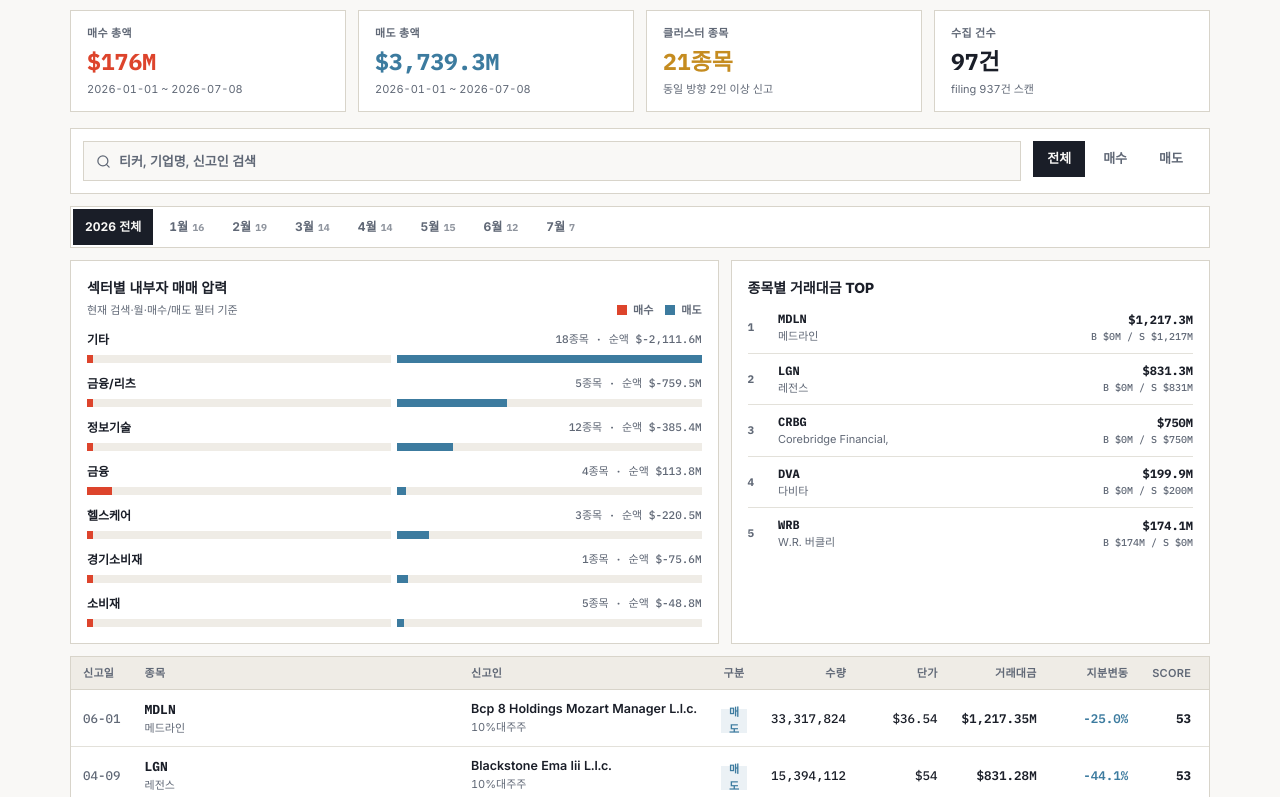
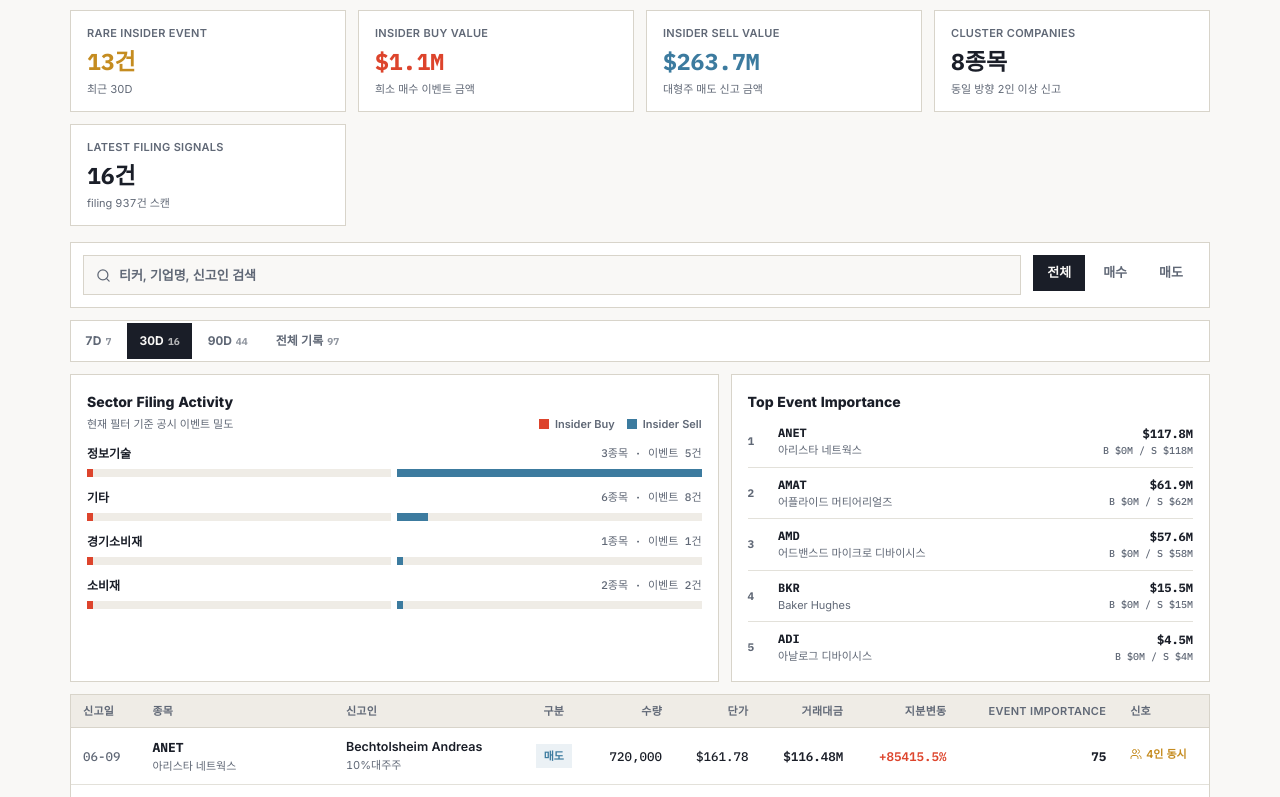
Before and after one commit to bemorebb66-stack/bmo-antman, a React (Vite) app in the folder site/: page / in a window 1280 px wide. Shown: the part 803-1600 px from the top of the page. Built offline with nearby package versions, Linux system fonts and the light colour scheme.

Commit message:
Reframe dashboard as SEC event radar

```diff
--- a/site/src/App.tsx
+++ b/site/src/App.tsx
@@ -23,7 +23,7 @@
 type Tab = "insider" | "lockup";
 type Theme = "light" | "dark";
 type TxFilter = "전체" | "매수" | "매도";
-type MonthFilter = "전체" | "01" | "02" | "03" | "04" | "05" | "06" | "07";
+type PeriodFilter = "7D" | "30D" | "90D" | "전체";
 
 const fmtUSD = (n: number, digits = 0) =>
   "$" + n.toLocaleString("en-US", { maximumFractionDigits: digits });
@@ -281,10 +281,12 @@
 };
 const normalizeTx = (txType: string): TxFilter | string =>
   txType.includes("매수") ? "매수" : txType.includes("매도") ? "매도" : txType;
-const tradeMonth = (trade: Pick<InsiderTrade, "filedDate">) => trade.filedDate.slice(5, 7) as MonthFilter;
-const signalScore = (trade: Pick<NormalizedTrade, "value" | "role" | "clusterCount" | "ownChangePct" | "txType">) => {
+const daysBetween = (to: string, from: string) =>
+  Math.floor((new Date(to).getTime() - new Date(from).getTime()) / 86_400_000);
+
+const eventImportanceScore = (trade: Pick<NormalizedTrade, "value" | "role" | "clusterCount" | "ownChangePct" | "txType">) => {
   const tx = normalizeTx(trade.txType);
-  let score = tx === "매수" ? 45 : 25;
+  let score = tx === "매수" ? 45 : 32;
   if (/CEO|CFO|COO/i.test(trade.role)) score += 12;
   if (trade.clusterCount >= 2) score += 15;
   if (trade.value >= 10_000_000) score += 18;
@@ -379,12 +381,16 @@
 
 function marketSnapshot(trades: InsiderTrade[], lockups: LockupEvent[]) {
   const normalized = trades.map((trade) => ({ ...trade, txType: normalizeTx(trade.txType) }));
-  const today = normalized[0]?.filedDate ?? "";
-  const todayRows = today ? normalized.filter((trade) => trade.filedDate === today) : normalized.slice(0, 0);
-  const buyRows = normalized.filter((trade) => trade.txType === "매수");
-  const sellRows = normalized.filter((trade) => trade.txType === "매도");
+  const latestFiling = [...normalized].sort((a, b) => b.filedDate.localeCompare(a.filedDate))[0]?.filedDate ?? "";
+  const rows7d = latestFiling
+    ? normalized.filter((trade) => daysBetween(latestFiling, trade.filedDate) <= 7)
+    : normalized;
+  const rows30d = latestFiling
+    ? normalized.filter((trade) => daysBetween(latestFiling, trade.filedDate) <= 30)
+    : normalized;
+  const rareInsider = rows30d.filter((trade) => trade.txType === "매수" || trade.clusterCount >= 2);
   const sectorCount = new Map<string, number>();
-  for (const trade of normalized) {
+  for (const trade of rows30d) {
     const sector = inferSector(trade.ticker, trade.company, trade.sector);
     sectorCount.set(sector, (sectorCount.get(sector) ?? 0) + 1);
   }
@@ -398,10 +404,10 @@
     .slice(0, 4);
 
   return {
-    today,
-    todayCount: todayRows.length,
-    buyCount: buyRows.length,
-    sellCount: sellRows.length,
+    latestFiling,
+    rows7d,
+    rows30d,
+    rareInsider,
     lockupSoon: lockups.filter((event) => dDay(event.lockupDate) <= 30 && dDay(event.lockupDate) >= 0).length,
     topSector: topSector ? `${topSector[0]} ${topSector[1]}건` : "-",
     watchlist,
@@ -420,13 +426,14 @@
   lockupMeta: LockupMeta | null;
 }) {
   const snapshot = useMemo(() => marketSnapshot(trades, lockups), [trades, lockups]);
-  const items = [
-    { label: "최근 공시", value: `${snapshot.todayCount || trades.length}건`, sub: snapshot.today || "SEC EDGAR" },
-    { label: "Insider Buy", value: `${snapshot.buyCount}건`, sub: "Form 4 공개시장 매수", tone: "up" as const },
-    { label: "Insider Sell", value: `${snapshot.sellCount}건`, sub: "Form 4 공개시장 매도", tone: "down" as const },
-    { label: "30일 락업", value: `${snapshot.lockupSoon}건`, sub: "IPO 공급 이벤트", tone: "warn" as const },
-    { label: "Top Sector", value: snapshot.topSector, sub: "공시 발생 집중도" },
-    { label: "Last Update", value: formatUpdateTime(meta, lockupMeta), sub: "장마감 후 자동 갱신" },
+  const trackedCompanies = new Set(trades.map((trade) => trade.ticker)).size;
+  const items: Array<{ label: string; value: string; sub: string; tone?: "up" | "down" | "warn" }> = [
+    { label: "Tracked Companies", value: `${trackedCompanies}종목`, sub: "S&P500 · NASDAQ100 중심" },
+    { label: "Latest Filing", value: snapshot.latestFiling ? snapshot.latestFiling.slice(5) : "-", sub: "최근 감지된 Form 4" },
+    { label: "7D Event Count", value: `${snapshot.rows7d.length}건`, sub: "최근 7일 기준" },
+    { label: "Rare Insider Activity", value: `${snapshot.rareInsider.length}건`, sub: "30일 내부자 매수·클러스터", tone: "warn" as const },
+    { label: "Event Density", value: snapshot.topSector, sub: "30일 섹터 공시 밀도" },
+    { label: "Coverage", value: "Mega/Large", sub: `업데이트 ${formatUpdateTime(meta, lockupMeta)}` },
   ];
 
   return (
@@ -451,13 +458,13 @@
 function SignalGuide() {
   const signals = [
     {
-      label: "Insider Buy",
-      desc: "임원·이사·10% 주주의 공개시장 매수입니다. 금액, 직책, 반복 여부가 중요합니다.",
+      label: "Rare Insider",
+      desc: "대형주 내부자 거래는 상대적으로 드뭅니다. 매수, 임원 참여, 반복 신고를 희소 이벤트로 봅니다.",
       live: true,
     },
     {
       label: "Form 4",
-      desc: "미국 내부자 거래 신고서입니다. 매수(P), 매도(S)를 분리해서 봅니다.",
+      desc: "현재 실데이터의 핵심 공시입니다. 공개시장 매수(P), 매도(S)를 분리해서 추적합니다.",
       live: true,
     },
     {
@@ -467,7 +474,7 @@
     },
     {
       label: "8-K / S-1 / 13F",
-      desc: "주요 이벤트·증권신고·기관 보유 변화 신호입니다. 다음 데이터 확장 후보입니다.",
+      desc: "주요 이벤트·증권신고·기관 보유 변화 신호입니다. 대형주 이벤트 레이더의 다음 확장 후보입니다.",
       live: false,
     },
   ];
@@ -504,7 +511,7 @@
   return (
     <section className="border border-border bg-card p-4">
       <div className="mb-3 flex items-center justify-between">
-        <h3 className="text-[14px] font-extrabold">Latest SEC Feed</h3>
+        <h3 className="text-[14px] font-extrabold">Latest Filing Signals</h3>
         <span className="num text-[11px] text-muted-foreground">Form 4</span>
       </div>
       <div className="grid gap-2">
@@ -532,7 +539,7 @@
 }
 
 function UsageStrip() {
-  const steps = ["최근 공시 확인", "반복 등장 종목 체크", "거래대금·지분변동 확인", "투자 아이디어 후보화"];
+  const steps = ["최근 감지 신호 확인", "희소 내부자 이벤트 체크", "섹터 공시 밀도 비교", "투자 아이디어 후보화"];
   return (
     <section className="grid gap-2 border border-border bg-card p-3 md:grid-cols-4">
       {steps.map((step, index) => (
@@ -604,15 +611,15 @@
       <section className="border border-border bg-card p-4">
         <div className="mb-3 flex items-end justify-between gap-3">
           <div>
-            <h3 className="text-[14px] font-extrabold">섹터별 내부자 매매 압력</h3>
-            <p className="mt-1 text-[11px] text-muted-foreground">현재 검색·월·매수/매도 필터 기준</p>
+            <h3 className="text-[14px] font-extrabold">Sector Filing Activity</h3>
+            <p className="mt-1 text-[11px] text-muted-foreground">현재 필터 기준 공시 이벤트 밀도</p>
           </div>
           <div className="flex items-center gap-3 text-[11px] font-semibold text-muted-foreground">
             <span className="inline-flex items-center gap-1.5">
-              <i className="h-2.5 w-2.5 bg-positive" /> 매수
+              <i className="h-2.5 w-2.5 bg-positive" /> Insider Buy
             </span>
             <span className="inline-flex items-center gap-1.5">
-              <i className="h-2.5 w-2.5 bg-negative" /> 매도
+              <i className="h-2.5 w-2.5 bg-negative" /> Insider Sell
             </span>
           </div>
         </div>
@@ -622,7 +629,7 @@
               <div className="flex items-center justify-between gap-3 text-[12px]">
                 <span className="font-bold">{row.sector}</span>
                 <span className="num text-[11px] text-muted-foreground">
-                  {row.companies}종목 · 순액 {fmtUSD(row.net / 1e6, 1)}M
+                  {row.companies}종목 · 이벤트 {row.count}건
                 </span>
               </div>
               <div className="grid grid-cols-2 gap-1.5">
@@ -650,7 +657,7 @@
       </section>
 
       <section className="border border-border bg-card p-4">
-        <h3 className="text-[14px] font-extrabold">종목별 거래대금 TOP</h3>
+        <h3 className="text-[14px] font-extrabold">Top Event Importance</h3>
         <div className="mt-3 grid gap-2">
           {topCompanies.map((row, index) => (
             <div
@@ -688,26 +695,37 @@
 
 function InsiderTab({ trades, meta }: { trades: InsiderTrade[]; meta: InsiderMeta | null }) {
   const [filter, setFilter] = useState<TxFilter>("전체");
-  const [month, setMonth] = useState<MonthFilter>("전체");
+  const [period, setPeriod] = useState<PeriodFilter>("30D");
   const [query, setQuery] = useState("");
   const normalized = useMemo(
     () => trades.map((trade) => ({ ...trade, txType: normalizeTx(trade.txType) })),
     [trades]
   );
-  const monthCounts = useMemo(() => {
-    const counts: Record<string, number> = {};
+  const latestFiling = useMemo(
+    () => [...normalized].sort((a, b) => b.filedDate.localeCompare(a.filedDate))[0]?.filedDate ?? "",
+    [normalized]
+  );
+  const periodCounts = useMemo(() => {
+    const counts: Record<PeriodFilter, number> = { "7D": 0, "30D": 0, "90D": 0, "전체": normalized.length };
+    if (!latestFiling) return counts;
     for (const trade of normalized) {
-      const key = tradeMonth(trade);
-      counts[key] = (counts[key] ?? 0) + 1;
+      const age = daysBetween(latestFiling, trade.filedDate);
+      if (age <= 7) counts["7D"] += 1;
+      if (age <= 30) counts["30D"] += 1;
+      if (age <= 90) counts["90D"] += 1;
     }
     return counts;
-  }, [normalized]);
+  }, [latestFiling, normalized]);
   const rows = useMemo(
     () => {
       const q = query.trim().toLowerCase();
       return normalized
         .filter((trade) => filter === "전체" || trade.txType === filter)
-        .filter((trade) => month === "전체" || tradeMonth(trade) === month)
+        .filter((trade) => {
+          if (period === "전체" || !latestFiling) return true;
+          const maxDays = period === "7D" ? 7 : period === "30D" ? 30 : 90;
+          return daysBetween(latestFiling, trade.filedDate) <= maxDays;
+        })
         .filter((trade) => {
           if (!q) return true;
           const koName = companyName(trade.ticker, trade.company);
@@ -719,7 +737,7 @@
         })
         .sort((a, b) => b.value - a.value);
     },
-    [filter, month, normalized, query]
+    [filter, latestFiling, normalized, period, query]
   );
   const buyValue = rows
     .filter((trade) => trade.txType === "매수")
@@ -731,7 +749,7 @@
     rows.filter((trade) => trade.clusterCount >= 2).map((trade) => trade.ticker)
   ).size;
   const rangeLabel = meta?.dateRange ? `${meta.dateRange.from} ~ ${meta.dateRange.to}` : "2026년 누적";
-  const subLabel = month === "전체" ? rangeLabel : `2026년 ${Number(month)}월`;
+  const subLabel = period === "전체" ? rangeLabel : `최근 ${period}`;
 
   return (
     <div>
@@ -743,13 +761,14 @@
       </div>
 
       <div className="grid grid-cols-2 gap-3 md:grid-cols-4">
-        <Stat label="매수 총액" value={fmtUSD(buyValue / 1e6, 1) + "M"} sub={subLabel} tone="up" />
-        <Stat label="매도 총액" value={fmtUSD(sellValue / 1e6, 1) + "M"} sub={subLabel} tone="down" />
-        <Stat label="클러스터 종목" value={`${clusterCompanies}종목`} sub="동일 방향 2인 이상 신고" tone="warn" />
+        <Stat label="Rare Insider Event" value={`${rows.filter((trade) => trade.txType === "매수" || trade.clusterCount >= 2).length}건`} sub={subLabel} tone="warn" />
+        <Stat label="Insider Buy Value" value={fmtUSD(buyValue / 1e6, 1) + "M"} sub="희소 매수 이벤트 금액" tone="up" />
+        <Stat label="Insider Sell Value" value={fmtUSD(sellValue / 1e6, 1) + "M"} sub="대형주 매도 신고 금액" tone="down" />
+        <Stat label="Cluster Companies" value={`${clusterCompanies}종목`} sub="동일 방향 2인 이상 신고" />
         <Stat
-          label="수집 건수"
+          label="Latest Filing Signals"
           value={`${rows.length}건`}
-          sub={meta?.filingsScanned ? `filing ${meta.filingsScanned}건 스캔` : "최근 2주 누적"}
+          sub={meta?.filingsScanned ? `filing ${meta.filingsScanned}건 스캔` : "S&P500 · NASDAQ100 중심"}
         />
       </div>
 
@@ -773,20 +792,18 @@
       </div>
 
       <div className="mt-3 flex flex-wrap gap-1 border border-border bg-card p-0.5">
-        {(["전체", "01", "02", "03", "04", "05", "06", "07"] as const).map((option) => (
+        {(["7D", "30D", "90D", "전체"] as const).map((option) => (
           <button
             key={option}
-            onClick={() => setMonth(option)}
+            onClick={() => setPeriod(option)}
             className={`h-9 px-3 text-[12px] font-bold transition-colors ${
-              month === option
+              period === option
                 ? "bg-foreground text-background"
                 : "text-muted-foreground hover:bg-secondary hover:text-foreground"
             }`}
           >
-            {option === "전체" ? "2026 전체" : `${Number(option)}월`}
-            {option !== "전체" && (
-              <span className="num ml-1 text-[10px] opacity-70">{monthCounts[option] ?? 0}</span>
-            )}
+            {option === "전체" ? "전체 기록" : option}
+            <span className="num ml-1 text-[10px] opacity-70">{periodCounts[option] ?? 0}</span>
           </button>
         ))}
       </div>
@@ -795,7 +812,7 @@
 
       <div className="mt-3 grid gap-2 md:hidden">
         {rows.slice(0, 40).map((trade) => {
-          const score = signalScore(trade);
+          const score = eventImportanceScore(trade);
           return (
             <article key={trade.id} className="border border-border bg-card p-3">
               <div className="flex items-start justify-between gap-3">
@@ -816,7 +833,7 @@
                 </div>
                 <div className="text-right">
                   <p className="num text-[16px] font-extrabold">{score}</p>
-                  <p className="text-[10px] font-bold text-muted-foreground">Score</p>
+                  <p className="text-[10px] font-bold text-muted-foreground">Importance</p>
                 </div>
               </div>
               <div className="mt-3 grid grid-cols-2 gap-2 text-[11px]">
@@ -842,7 +859,9 @@
       </div>
       {rows.length === 0 && (
         <div className="mt-3 border border-border bg-card px-4 py-10 text-center text-[13px] font-semibold text-muted-foreground">
-          선택한 조건에 맞는 내부자 매매 기록이 없습니다.
+          추적 중인 S&P500·NASDAQ100 대형주에서 최근 조건에 맞는 희소 내부자 이벤트가 감지되지 않았습니다.
+          <br />
+          내부자 거래는 원래 자주 발생하지 않으므로 30D 또는 90D 범위로 넓혀 확인하세요.
         </div>
       )}
 
@@ -858,7 +877,7 @@
               <th className="px-3 py-2 text-right font-semibold">단가</th>
               <th className="px-3 py-2 text-right font-semibold">거래대금</th>
               <th className="px-3 py-2 text-right font-semibold">지분변동</th>
-              <th className="px-3 py-2 text-right font-semibold">Score</th>
+              <th className="px-3 py-2 text-right font-semibold">Event Importance</th>
               <th className="px-3 py-2 font-semibold">신호</th>
             </tr>
           </thead>
@@ -894,7 +913,7 @@
                   {trade.ownChangePct >= 0 ? "+" : ""}
                   {trade.ownChangePct.toFixed(1)}%
                 </td>
-                <td className="num px-3 py-2.5 text-right font-extrabold">{signalScore(trade)}</td>
+                <td className="num px-3 py-2.5 text-right font-extrabold">{eventImportanceScore(trade)}</td>
                 <td className="whitespace-nowrap px-3 py-2.5">
                   {trade.clusterCount >= 2 ? (
                     <span className="inline-flex items-center gap-1 text-[11px] font-semibold text-warning">
@@ -1040,7 +1059,7 @@
                 </p>
                 <h1 className="text-[26px] font-extrabold leading-none tracking-tight">BMO Signal Flow</h1>
                 <p className="mt-1 flex items-center gap-1 text-[10.5px] uppercase tracking-[0.16em] text-muted-foreground">
-                  <Building2 size={11} /> Overseas Equity Disclosure Signals
+                  <Building2 size={11} /> S&P500 · NASDAQ100 SEC Event Radar
                 </p>
               </div>
             </div>
@@ -1056,7 +1075,7 @@
           </div>
           <div className="mx-auto flex max-w-[1180px] gap-1 overflow-x-auto px-5 pb-3">
             <Pill active={tab === "insider"} onClick={() => setTab("insider")}>
-              내부자 매매
+              희소 내부자 이벤트
             </Pill>
             <Pill active={tab === "lockup"} onClick={() => setTab("lockup")}>
               IPO 락업
@@ -1067,13 +1086,13 @@
         <main className="mx-auto max-w-[1180px] px-5 py-5">
           <div className="mb-4 flex flex-col gap-3 md:flex-row md:items-end md:justify-between">
             <div>
-              <p className="text-[11px] font-bold uppercase tracking-[0.18em] text-muted-foreground">Signal Dashboard</p>
+              <p className="text-[11px] font-bold uppercase tracking-[0.18em] text-muted-foreground">SEC Event Radar</p>
               <h2 className="mt-1 max-w-[760px] text-2xl font-extrabold tracking-tight md:text-[32px]">
-                미국 주식 공시에서 투자 신호를 빠르게 찾는 대시보드
+                S&P500·NASDAQ100 대형주 공시 이벤트 레이더
               </h2>
               <p className="mt-2 max-w-[760px] text-[13px] leading-6 text-muted-foreground">
-                뉴스보다 먼저 움직이는 공시 신호를 확인하세요. BMO Signal Flow는 해외주식 투자자가 놓치기 쉬운
-                SEC 공시와 주요 이벤트를 한눈에 볼 수 있도록 만든 정보 흐름 터미널입니다.
+                BMO Signal Flow는 S&P500·NASDAQ100 기업을 중심으로 주요 SEC 공시와 내부자 거래 신호를 추적합니다.
+                내부자 매매처럼 매일 발생하지 않는 희소 이벤트를 과장하지 않고, 대형주에서 감지된 중요한 정보 흐름을 빠르게 확인하도록 설계했습니다.
               </p>
             </div>
             <div className="inline-flex items-center gap-2 text-[12px] text-muted-foreground">
@@ -1108,20 +1127,23 @@
               <h2 className="mb-4 text-[22px] font-extrabold tracking-tight text-foreground">읽는 법</h2>
               <div className="mb-5 flex flex-wrap gap-x-6 gap-y-2 text-[12px] font-bold text-foreground">
                 <span className="inline-flex items-center gap-2">
-                  <i className="h-3 w-3 bg-positive" /> 빨강 = 내부자 매수·관심 집중
+                  <i className="h-3 w-3 bg-positive" /> 빨강 = 희소 내부자 매수 이벤트
                 </span>
                 <span className="inline-flex items-center gap-2">
-                  <i className="h-3 w-3 bg-negative" /> 파랑 = 내부자 매도·관심 이탈
+                  <i className="h-3 w-3 bg-negative" /> 파랑 = 내부자 매도 공시
                 </span>
               </div>
               <p>
-                내부자 매매는 임원, 이사, 10% 이상 주주가 SEC Form 4로 신고한 공개시장 매수·매도 내역입니다.
-                단일 거래보다 <b className="font-extrabold text-foreground">거래대금, 지분 변동률, 같은 기업의 반복 신고</b>를
-                함께 보는 편이 더 유용합니다.
+                이 화면은 매일 많은 신호가 쏟아지는 대시보드가 아니라, S&P500·NASDAQ100 대형주에서 드물게 발생하는
+                SEC Form 4 내부자 거래 이벤트를 빠르게 포착하기 위한 레이더입니다.
               </p>
               <p className="mt-3">
-                섹터별 압력은 현재 선택한 월과 검색 조건 안에서 매수·매도 금액을 묶어 보여줍니다. 특정 섹터가 강하게
-                보이더라도 그것만으로 매수·매도 판단을 하기보다는, 아래 표에서 개별 기업의 신고인과 거래일을 확인하세요.
+                Event Importance는 공시 유형, 거래대금, 임원 참여 여부, 반복 신고, 지분 변동률을 함께 본 참고 점수입니다.
+                주가 반응 데이터가 붙기 전까지는 투자 판단보다 이벤트 선별용으로 보는 편이 적합합니다.
+              </p>
+              <p className="mt-3">
+                Sector Filing Activity는 자금 흐름이 아니라 공시 이벤트가 어느 섹터에 밀집되어 있는지 보여줍니다.
+                특정 섹터가 강하게 보이더라도 아래 표에서 개별 기업의 신고인, 거래일, 공시 맥락을 확인하세요.
               </p>
               <p className="mt-3">
                 IPO 락업은 상장 직후 제한되었던 주식의 매도 가능 시점을 추적합니다. 락업 해제는 잠재적 공급 증가 신호일 수
```
Also changed, not shown: site/index.html (+4 -4 lines), 3 other files (tests, documents, lock files or other folders).
